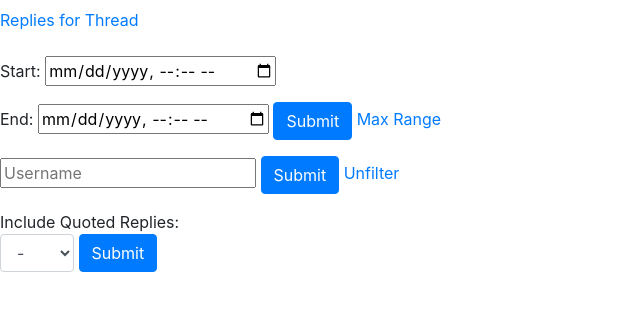
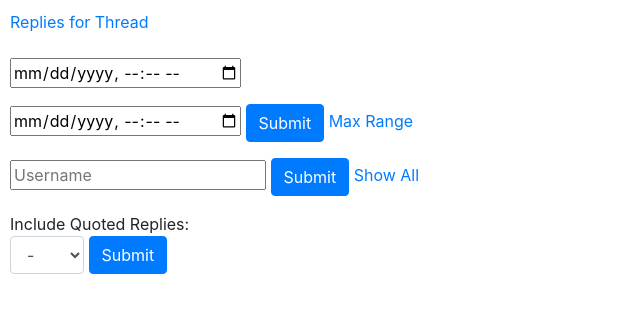
Before and after one commit to mmcd2886/django-forum, a Django app: template mysite/polls/templates/polls/charts.html in a window 1280 px wide. Shown: the part 56-384 px from the top of the page, without its empty margins (0-640 px from the left). Before the commit the page ends 328 px from the top, so only its background shows below. Run offline with Django 3.2, Linux system fonts and the light colour scheme; the template is opened without the code that fills it, so the values that code supplies are empty; some libraries are stand-ins or nearby versions.

Commit message:
added css margins

```diff
--- a/mysite/polls/templates/polls/charts.html
+++ b/mysite/polls/templates/polls/charts.html
@@ -2,9 +2,15 @@
 <!--https://stackoverflow.com/questions/24555823/multiple-chartjs-in-the-same-page/40401048-->
 <!--format datetime for html form https://stackoverflow.com/questions/63099974/django-template-convert-datetime-local-format-->
 <head>
-    <link rel="stylesheet" href="https://maxcdn.bootstrapcdn.com/bootstrap/4.0.0/css/bootstrap.min.css" integrity="sha384-Gn5384xqQ1aoWXA+058RXPxPg6fy4IWvTNh0E263XmFcJlSAwiGgFAW/dAiS6JXm" crossorigin="anonymous">
+  <link rel="stylesheet" href="https://maxcdn.bootstrapcdn.com/bootstrap/4.0.0/css/bootstrap.min.css" integrity="sha384-Gn5384xqQ1aoWXA+058RXPxPg6fy4IWvTNh0E263XmFcJlSAwiGgFAW/dAiS6JXm" crossorigin="anonymous">
+  <style>
+  #margins {
+  margin: 10px;
+  }
+</style>
 </head>
 
+<body>
 <!--nav bar -->
 <nav class="navbar navbar-expand-sm bg-dark navbar-dark">
   <ul class="navbar-nav">
@@ -17,6 +23,7 @@
   </ul>
 </nav>
 
+<div id="margins">
 <h2> {{ thread_info.title }} </h2>
 <a href="{% url 'polls:detail' thread_info.thread_id %}">Replies for Thread</a>
 <br>
@@ -24,12 +31,12 @@
 {% block content %}
 <!--form that will filter date range of posts -->
 <form method="POST">{% csrf_token %}
-  <p>Start: <input type = 'datetime-local'  name='start_date'
+  <p><input type = 'datetime-local'  name='start_date'
                       value="{{date_of_first_reply_in_date_range|date:'Y-m-d'}}T{{date_of_first_reply_in_date_range|time:'H:i'}}"
                       min="{{date_of_first_reply|date:'Y-m-d'}}T{{date_of_first_reply|time:'H:i'}}"
                       max="{{date_of_last_reply|date:'Y-m-d'}}T{{date_of_last_reply|time:'H:i'}}">
   </p>
-  <p>End: <input type = 'datetime-local'  name='end_date'
+  <p><input type = 'datetime-local'  name='end_date'
                     value="{{date_of_last_reply_in_date_range|date:'Y-m-d'}}T{{date_of_last_reply_in_date_range|time:'H:i'}}"
                     min="{{date_of_first_reply|date:'Y-m-d'}}T{{date_of_first_reply|time:'H:i'}}"
                     max="{{date_of_last_reply|date:'Y-m-d'}}T{{date_of_last_reply|time:'H:i'}}">
@@ -45,7 +52,7 @@
 <form method="POST">{% csrf_token %}
   <input type="text" id="fname" name="fname" class="form-control-md" placeholder="Username">
   <button type="submit" class="btn btn-primary"> Submit</button>
-  <a href="{% url 'polls:pie_chart' thread_info.thread_id %}">Unfilter</a>
+  <a href="{% url 'polls:pie_chart' thread_info.thread_id %}">Show All</a>
 </form>
 </div>
 
@@ -60,6 +67,9 @@
   </select>
   <button type="submit" class="btn btn-primary"> Submit</button>
 </form>
+</div>
+
+<!--closing tag for <div style='margins'>-->
 </div>
 
 <!-- add the charts.js library to page -->
@@ -320,3 +330,4 @@ title: {
   </script>
 
 {% endblock %}
+</body>
```
Also changed, not shown: mysite/polls/templates/polls/detail.html (+10 -1 lines), mysite/polls/templates/polls/index.html (+9 -0 lines), mysite/polls/templates/polls/users.html (+13 -6 lines).
